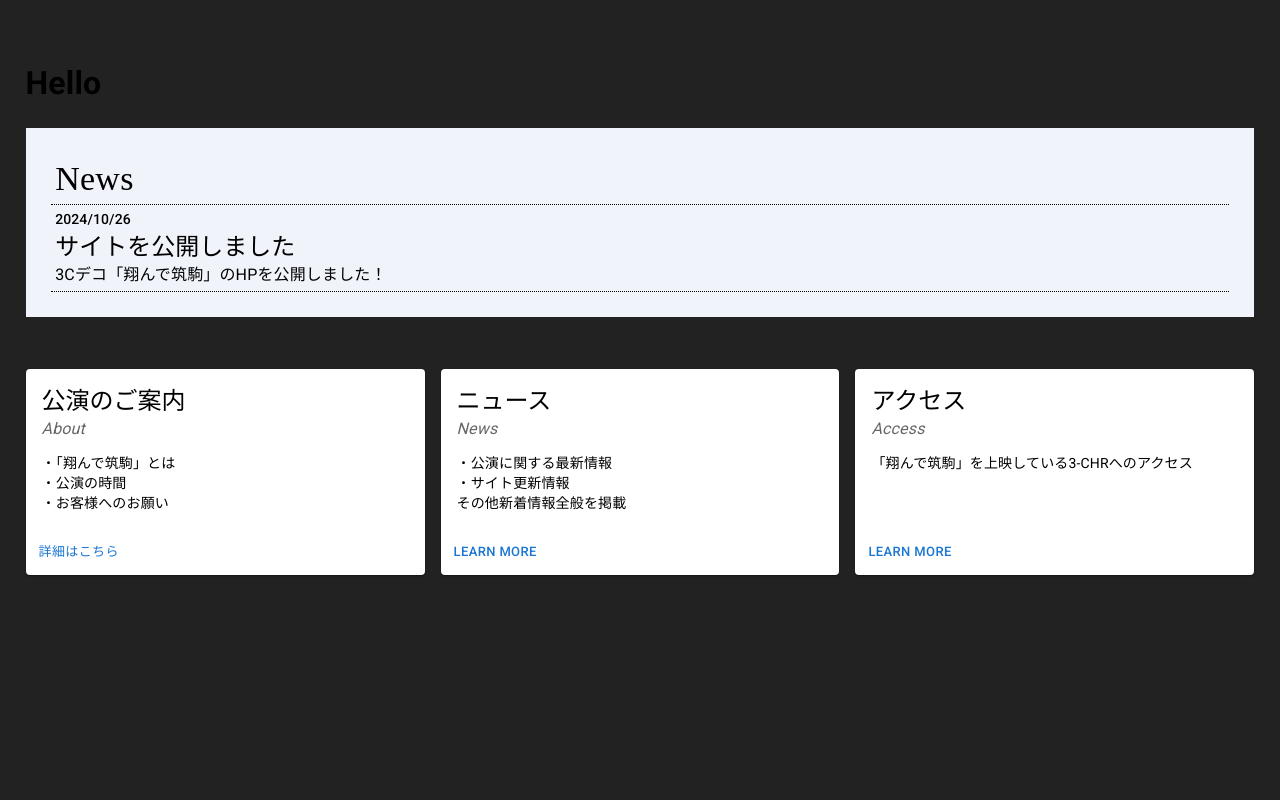
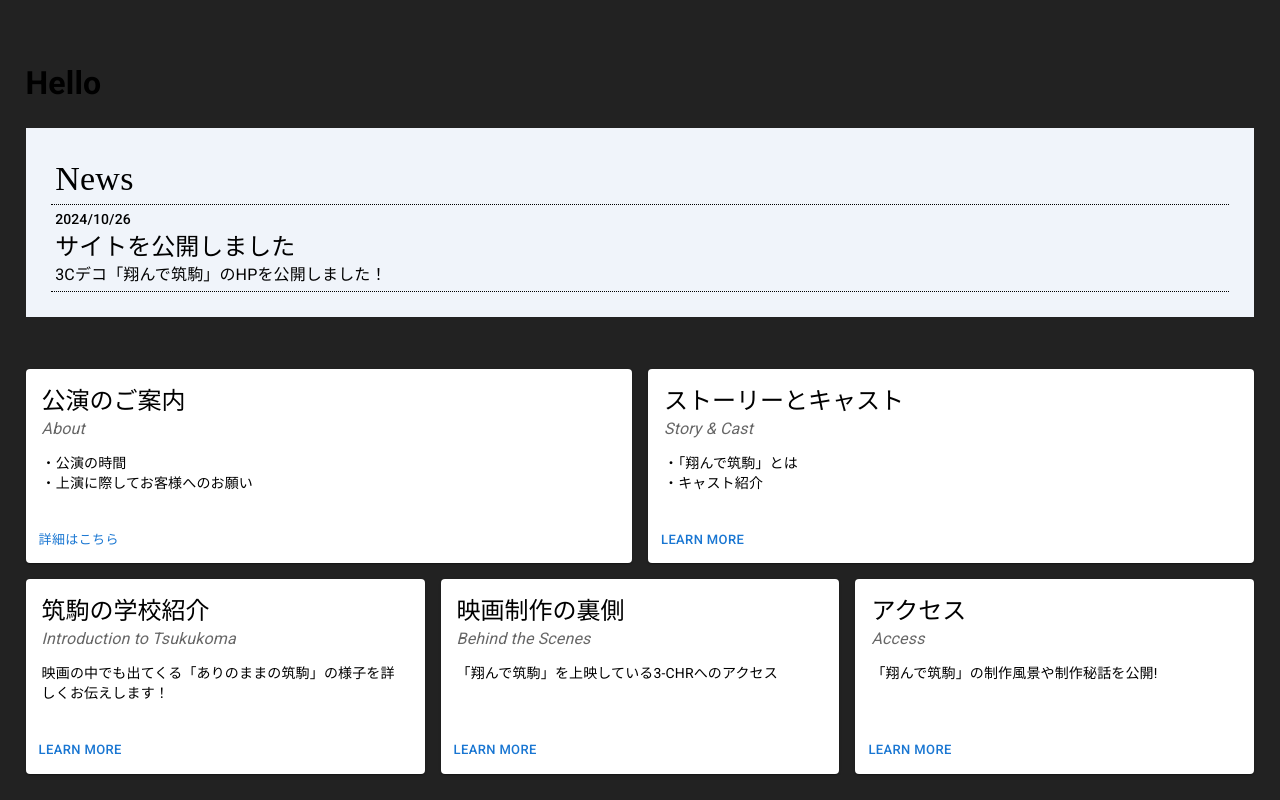
Before and after one commit to tk-jr3-reboot2024/tk-jr3-reboot2024.github.io, a React (Create React App) app: page /introduction/c in a window 1280 px wide. Shown: the part 1031-1831 px from the top of the page. Before the commit the page ends 1632 px from the top, so only its background shows below. Built offline with nearby package versions, Linux system fonts and the light colour scheme.

Commit message:
Updated content.js

```diff
--- a/src/components/introduction/3c-components/Content.js
+++ b/src/components/introduction/3c-components/Content.js
@@ -27,7 +27,7 @@ function Content() {
 				<main style={{ padding: '2vw', marginLeft: '2vw', color: 'white' }}>
 					<p>
 						国内でも唯一の国立男子校、筑波大学附属駒場中高、通称・筑駒。
-						ある日、そんな筑駒に麻布麗という生徒が転入してきた。
+						ある日、そんな筑駒に麻生麗という生徒が転入してきた。
 						容姿端麗で学問・スポーツ共に優れた麗は、やがてこの学校の独特な雰囲気に疑問を覚えるようになり、
 						生徒たちをそのカリスマでまとめ上げ、改革をしようとしていくが…?
 					</p>
@@ -37,7 +37,7 @@ function Content() {
 				</Box>
 				<Box display='grid' sx={{ flexGrow: '1', padding: '2vw' }}>
 					<Grid container spacing={2}>
-						<Grid size={{ xs: 12, sm: 6, lg: 4 }}>
+						<Grid size={{ xs: 12, lg: 6 }}>
 							<Card sx={{ minWidth: 275 }}>
 								<CardContent>
 									<Typography variant="h5" component="div">
@@ -46,12 +46,10 @@ function Content() {
 									<Typography sx={{ color: 'text.secondary', mb: 1.5 }}>
 										<i>About</i>
 									</Typography>
-									<Typography variant="body2">
-										・「翔んで筑駒」とは
-										<br />
+									<Typography variant="body2" sx={{minHeight: 48}}>
 										・公演の時間
 										<br />
-										・お客様へのお願い
+										・上演に際してお客様へのお願い
 									</Typography>
 								</CardContent>
 								<CardActions>
@@ -59,25 +57,59 @@ function Content() {
 								</CardActions>
 							</Card>
 						</Grid>
+						<Grid size={{ xs: 12, sm: 6}}>
+							<Card sx={{ minWidth: 275 }}>
+								<CardContent>
+									<Typography variant="h5" component="div">
+										ストーリーとキャスト
+									</Typography>
+									<Typography sx={{ color: 'text.secondary', mb: 1.5 }}>
+										<i>Story & Cast</i>
+										</Typography>
+									<Typography variant="body2" sx={{minHeight: 48}}>
+										・「翔んで筑駒」とは
+										<br />
+										・キャスト紹介
+									</Typography>
+								</CardContent>
+								<CardActions>
+									<Button size="small" href="/information/c/news">Learn More</Button>
+								</CardActions>
+							</Card>
+						</Grid>
 						<Grid size={{ xs: 12, sm: 6, lg: 4 }}>
 							<Card sx={{ minWidth: 275 }}>
 								<CardContent>
 									<Typography variant="h5" component="div">
-										ニュース
+										筑駒の学校紹介
 									</Typography>
 									<Typography sx={{ color: 'text.secondary', mb: 1.5 }}>
-										<i>News</i>
+										<i>Introduction to Tsukukoma</i>
 										</Typography>
-									<Typography variant="body2">
-										・公演に関する最新情報
-										<br />
-										・サイト更新情報
-										<br />
-										その他新着情報全般を掲載
+									<Typography variant="body2" sx={{minHeight: 48}}>
+										映画の中でも出てくる「ありのままの筑駒」の様子を詳しくお伝えします！
 									</Typography>
 								</CardContent>
 								<CardActions>
-									<Button size="small" href="/information/c/news">Learn More</Button>
+									<Button size="small" href="/information/c/access">Learn More</Button>
+								</CardActions>
+							</Card>
+						</Grid>
+						<Grid size={{ xs: 12, sm: 6, lg: 4 }}>
+							<Card sx={{ minWidth: 275 }}>
+								<CardContent>
+									<Typography variant="h5" component="div">
+										映画制作の裏側
+									</Typography>
+									<Typography sx={{ color: 'text.secondary', mb: 1.5 }}>
+										<i>Behind the Scenes</i>
+										</Typography>
+									<Typography variant="body2" sx={{minHeight: 48}}>
+										「翔んで筑駒」を上映している3-CHRへのアクセス
+									</Typography>
+								</CardContent>
+								<CardActions>
+									<Button size="small" href="/information/c/access">Learn More</Button>
 								</CardActions>
 							</Card>
 						</Grid>
@@ -90,11 +122,8 @@ function Content() {
 									<Typography sx={{ color: 'text.secondary', mb: 1.5 }}>
 										<i>Access</i>
 										</Typography>
-									<Typography variant="body2">
-										「翔んで筑駒」を上映している3-CHRへのアクセス
-										<br />
-										<br />
-										<br />
+									<Typography variant="body2" sx={{minHeight: 48}}>
+										「翔んで筑駒」の制作風景や制作秘話を公開!
 									</Typography>
 								</CardContent>
 								<CardActions>
```
